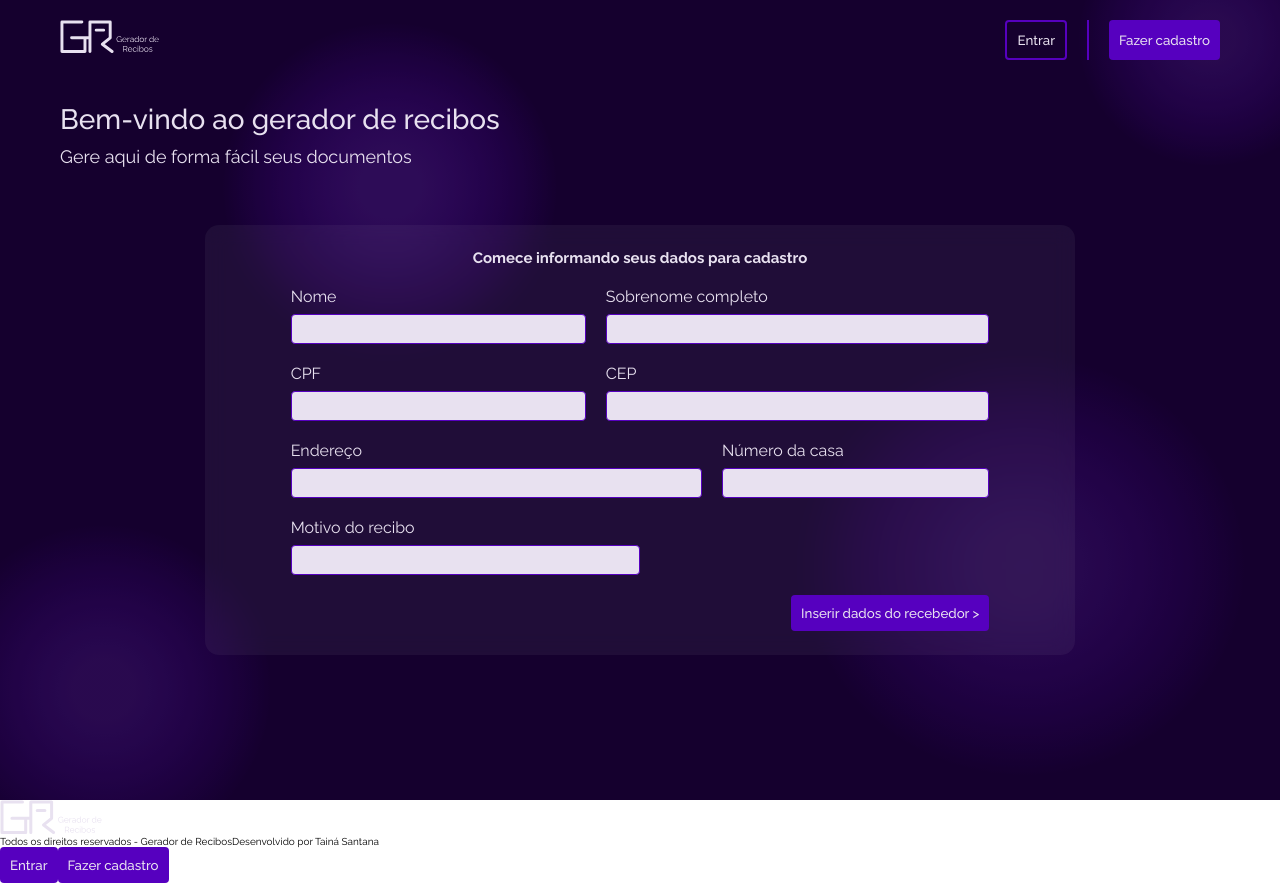
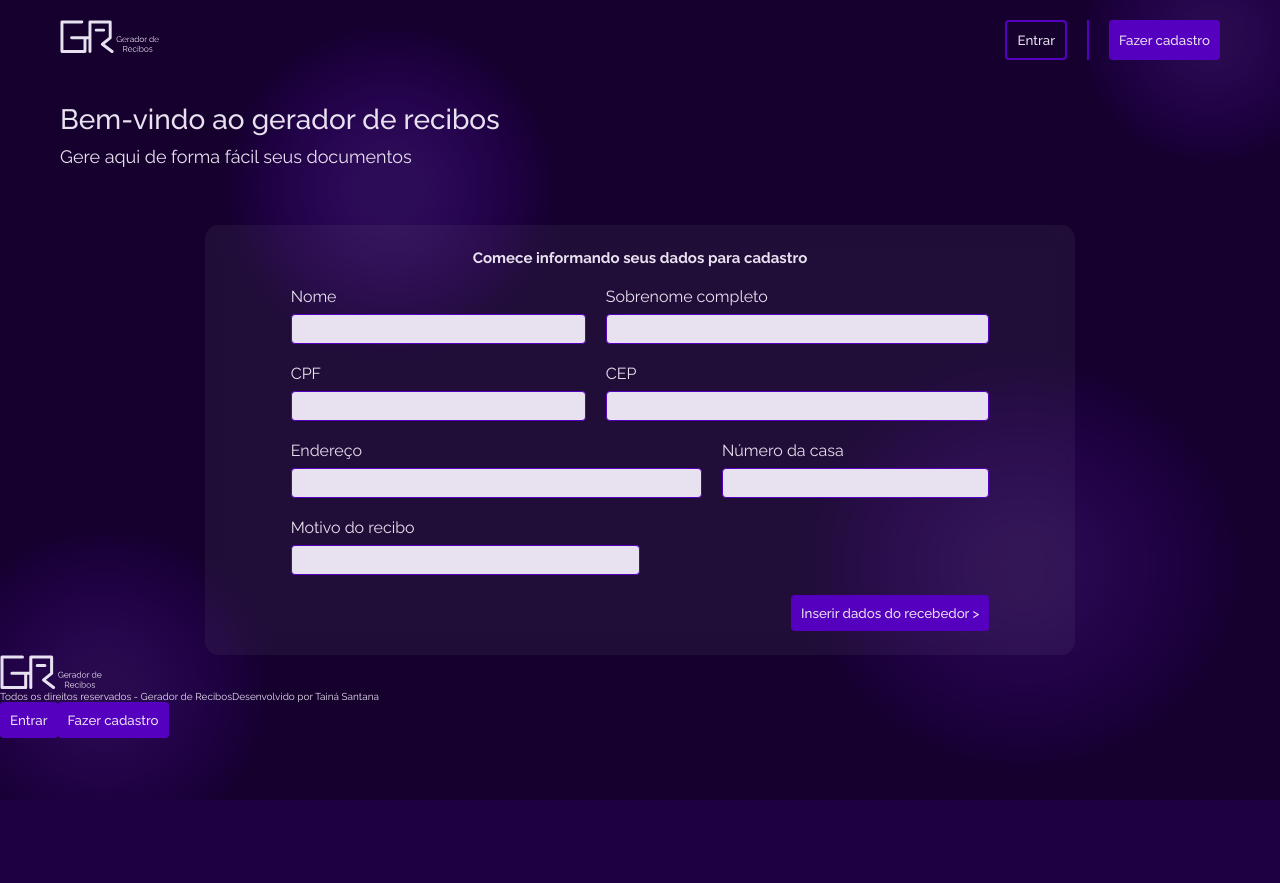
Before and after one commit to narakushi/projeto-gerador-recibos, a React (Vite) app in the folder projeto-gerador/: page / in a window 1280 px wide. After the commit the page ends 800 px from the top, so only its background shows below. Built offline with nearby package versions, Linux system fonts and the light colour scheme.

Commit message:
:recycle: refactor: tornando estilização de background global

```diff
--- a/projeto-gerador/src/assets/pages/Home.jsx
+++ b/projeto-gerador/src/assets/pages/Home.jsx
@@ -9,7 +9,7 @@ import Container from "../ui/components/Container";
 
 const Home = () => {
   return (
-    <div className="home">
+    <>
       <NavBar />
       <Container>
         <Title text="Bem-vindo ao gerador de recibos" />
@@ -18,7 +18,7 @@ const Home = () => {
           <Form data={inputsDataUser}/>
         </div>
       </Container>
-    </div>
+    </>
   );
 }
 
--- a/projeto-gerador/src/assets/ui/styles/Home.css
+++ b/projeto-gerador/src/assets/ui/styles/Home.css
@@ -1,25 +1,3 @@
-.home {
-  width: 100%;
-  height: 100%;
-  background: var(--primary-color);
-  background-image: url("../imgs/shapes-bg.svg");
-  background-position: center center;
-  background-repeat: no-repeat;
-  background-size: cover;
-  position: relative;
-  z-index: 1;
-  color: var(--clear-color);
-}
-
-.home::before{
-  content: "";
-  background: rgba(0, 0, 0, 0.3);
-  position: absolute;
-  width: 100%;
-  height: 100%;
-  z-index: -1;
-}
-
 .home__text {
   font-size: 1.8rem;
 }
--- a/projeto-gerador/src/index.css
+++ b/projeto-gerador/src/index.css
@@ -1,12 +1,12 @@
 :root {
-  --primary-color: #1E0042;
-  --secondary-color: #5600BF;
-  --tertiary-color: #30006A;
+  --primary-color: #1e0042;
+  --secondary-color: #5600bf;
+  --tertiary-color: #30006a;
   --transparent-color: rgba(212, 212, 212, 0.06);
-  --clear-color: #E8E1F0;
+  --clear-color: #e8e1f0;
   --grey-color: #262626;
-  --clear-grey-color: #BBBBBB;
-  --clear-grey-color2: #DBDBDB;
+  --clear-grey-color: #bbbbbb;
+  --clear-grey-color2: #dbdbdb;
   --transparent-bk-color: rgba(0, 0, 0, 0.3);
 }
 
@@ -21,7 +21,30 @@ html {
   font-family: "Raleway", sans-serif;
 }
 
-html, #root {
+html,
+#root {
   width: 100%;
   height: 100svh;
 }
+
+body {
+  width: 100%;
+  height: 100%;
+  background: var(--primary-color);
+  background-image: url("../src/assets/ui/imgs/shapes-bg.svg");
+  background-position: center center;
+  background-repeat: no-repeat;
+  background-size: cover;
+  position: relative;
+  z-index: 1;
+  color: var(--clear-color);
+}
+
+body::before {
+  content: "";
+  background: rgba(0, 0, 0, 0.3);
+  position: absolute;
+  width: 100%;
+  height: 100%;
+  z-index: -1;
+}
```
